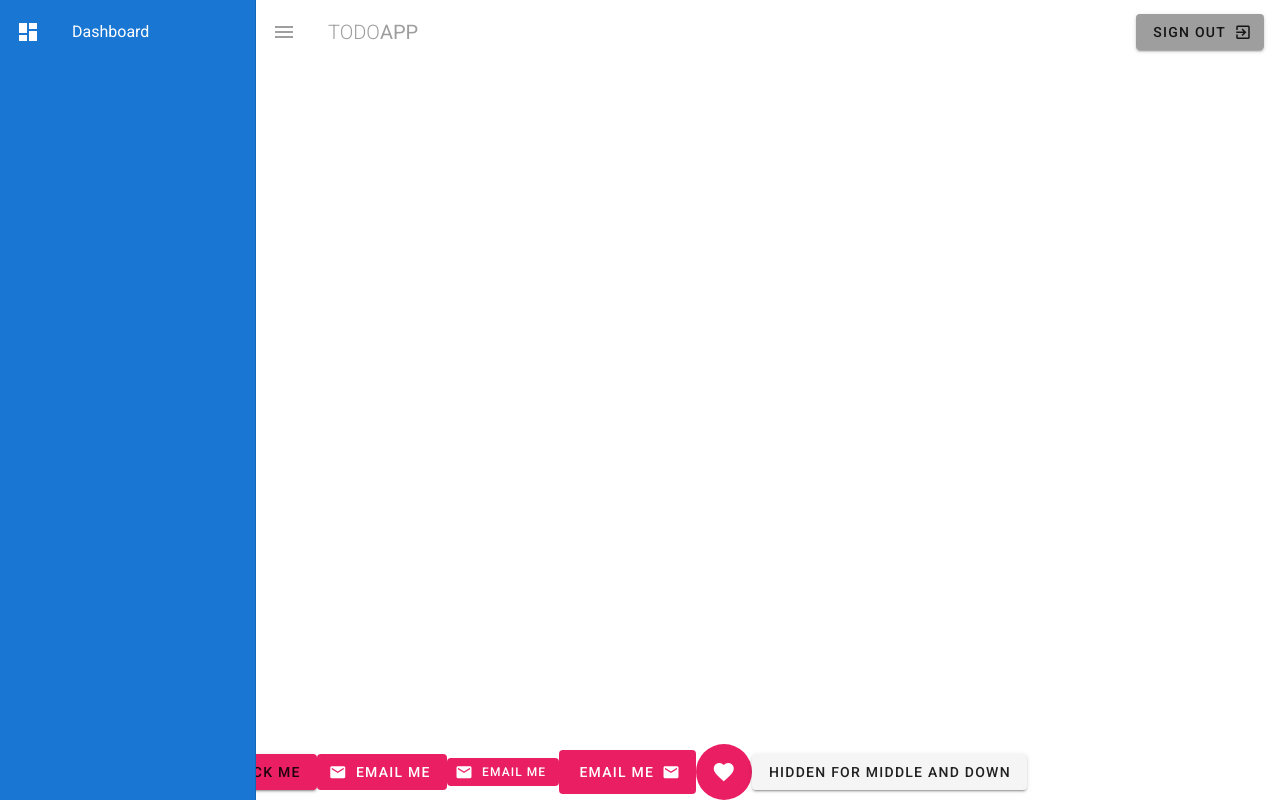
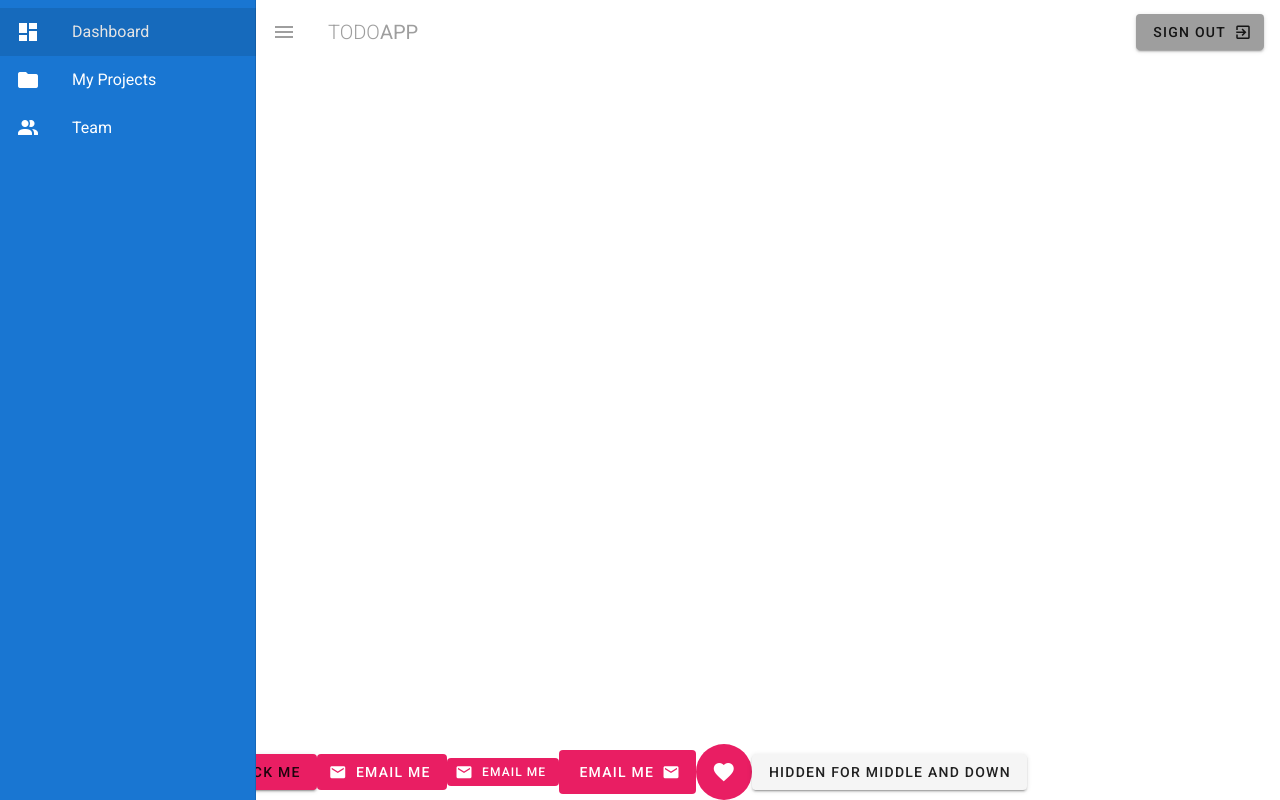
Before and after one commit to braden-w/learn-vuetify-project-management-website, a Nuxt app: page / in a window 1280 px wide. Both pictures are taken after a click on the button 28 px from the left and 32 px from the top of the page. Built offline with nearby package versions, Linux system fonts and the light colour scheme.

Commit message:
v-for that loops through links

```diff
--- a/components/TheNavBar.vue
+++ b/components/TheNavBar.vue
@@ -14,12 +14,19 @@
     </v-toolbar>
     <v-navigation-drawer v-model="drawer" app class="primary">
       <v-list>
-        <v-list-item>
+        <v-list-item
+          v-for="link in links"
+          :key="link.text"
+          router
+          :to="link.route"
+        >
           <v-list-item-action>
-            <v-icon class="white--text">mdi-view-dashboard</v-icon>
+            <v-icon class="white--text">{{ link.icon }}</v-icon>
           </v-list-item-action>
           <v-list-item-content>
-            <v-list-item-title class="white--text">Dashboard</v-list-item-title>
+            <v-list-item-title class="white--text">{{
+              link.text
+            }}</v-list-item-title>
           </v-list-item-content>
         </v-list-item>
       </v-list>
```
